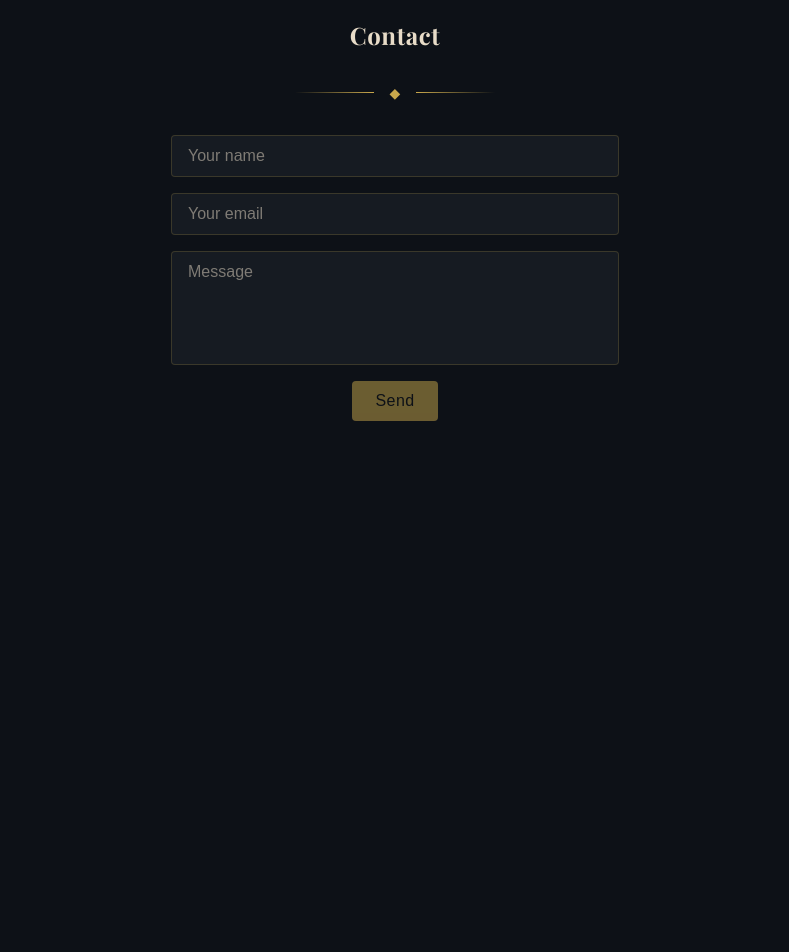
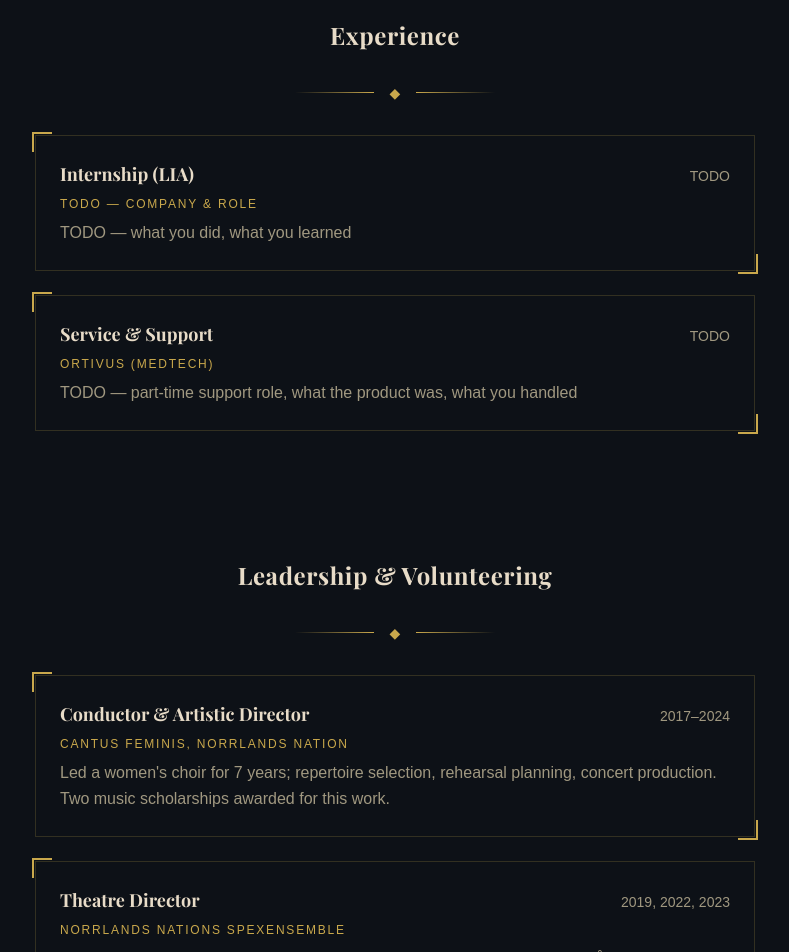
Before and after one commit to nanawally/portfolio, a Next.js app: page / in a window 1280 px wide. Shown: the part 1620-2572 px from the top of the page, without its empty margins (245-1034 px from the left). Before the commit the page ends 2169 px from the top, so only its background shows below. Built offline with nearby package versions, Linux system fonts and the light colour scheme; a web font is replaced by a local one.

Commit message:
Add experience, leadership, and github links to ProSite

```diff
--- a/app/components/ProSite.tsx
+++ b/app/components/ProSite.tsx
@@ -7,6 +7,8 @@ type Project = {
   tech: string;
   description: string;
   link: string | null;
+  github: string | null;
+  demo: string | null;
 };
 
 const techStack = {
@@ -25,6 +27,8 @@ const projects: Project[] = [
     description:
       "Attendance tracking, real-time game modes (Poule, King of the Hill) with multi-device WebSocket sessions, group management, and role-based access control.",
     link: "https://chainlink.annawallstrom.com/",
+    github: null, // private repo,
+    demo: "Admin: jane@janedoe.com / test123 · User: john@johndoe.com / test123",
   },
   {
     title: "Music Runner",
@@ -33,6 +37,8 @@ const projects: Project[] = [
     description:
       "Thesis project with a self-taught game framework. Players run through levels synced to music, with a level editor and server-side song map validation.",
     link: "https://music-runner-gamma.vercel.app",
+    github: "https://github.com/nanawally/examensprojekt-frontend",
+    demo: null,
   },
   {
     title: "Smoothify",
@@ -41,6 +47,48 @@ const projects: Project[] = [
     description:
       "Built in a cross-functional team of 8. Recipe browsing and filtering with responsive design.",
     link: "https://smoothify2025.vercel.app/",
+    github: "https://github.com/nanawally/javauxproject2025",
+    demo: null,
+  },
+];
+
+const experience = [
+  {
+    title: "Internship (LIA)",
+    place: "TODO — company & role",
+    period: "TODO",
+    description: "TODO — what you did, what you learned",
+  },
+  {
+    title: "Service & Support",
+    place: "Ortivus (medtech)",
+    period: "TODO",
+    description:
+      "TODO — part-time support role, what the product was, what you handled",
+  },
+];
+
+const leadership = [
+  {
+    title: "Conductor & Artistic Director",
+    org: "Cantus Feminis, Norrlands Nation",
+    period: "2017–2024",
+    description:
+      "Led a women's choir for 7 years; repertoire selection, rehearsal planning, concert production. Two music scholarships awarded for this work.",
+  },
+  {
+    title: "Theatre Director",
+    org: "Norrlands Nations Spexensemble",
+    period: "2019, 2022, 2023",
+    description:
+      "Directed three full-scale student theatre productions (Frankentodd, Jakten på Atlantis, Mordet På Arvingarna).",
+  },
+  {
+    title: "Competition Choir Member",
+    org: "La Cappella",
+    period: "2016–present",
+    description:
+      "Ranked #3 worldwide among women's choirs. Member of the repertoire council since 2023.",
   },
 ];
 
@@ -166,6 +214,11 @@ export default function ProSite() {
                   <p className="text-text-muted leading-relaxed mb-3">
                     {project.description}
                   </p>
+                  {project.demo && (
+                    <p className="text-xs text-text-muted mb-3">
+                      Demo logins · {project.demo}
+                    </p>
+                  )}
                   {project.link && (
                     <a
                       href={project.link}
@@ -176,8 +229,76 @@ export default function ProSite() {
                       Live demo →
                     </a>
                   )}
+                  {project.github && (
+                    <a
+                      href={project.github}
+                      target="_blank"
+                      rel="noopener noreferrer"
+                      className="text-primary hover:underline text-sm ml-4"
+                    >
+                      GitHub →
+                    </a>
+                  )}
                 </div>
               )}
+            </div>
+          ))}
+        </div>
+      </section>
+
+      {/* Experience */}
+      <section className="max-w-3xl mx-auto px-6 py-16">
+        <h2 className="text-2xl font-serif font-bold mb-2 text-center tracking-wide">
+          Experience
+        </h2>
+        <div className="deco-divider mb-8">
+          <span className="text-primary text-sm">◆</span>
+        </div>
+        <div className="flex flex-col gap-6">
+          {experience.map((exp) => (
+            <div
+              key={exp.title}
+              className="deco-frame border border-border p-6"
+            >
+              <div className="flex justify-between items-baseline mb-2">
+                <h3 className="font-serif font-bold text-lg">{exp.title}</h3>
+                <span className="text-sm text-text-muted">{exp.period}</span>
+              </div>
+              <p className="text-xs tracking-[0.15em] text-primary uppercase mb-2">
+                {exp.place}
+              </p>
+              <p className="text-text-muted leading-relaxed">
+                {exp.description}
+              </p>
+            </div>
+          ))}
+        </div>
+      </section>
+
+      {/* Leadership & Volunteering */}
+      <section className="max-w-3xl mx-auto px-6 py-16">
+        <h2 className="text-2xl font-serif font-bold mb-2 text-center tracking-wide">
+          Leadership & Volunteering
+        </h2>
+        <div className="deco-divider mb-8">
+          <span className="text-primary text-sm">◆</span>
+        </div>
+        <div className="flex flex-col gap-6">
+          {leadership.map((item) => (
+            <div
+              key={item.title}
+              className="deco-frame border border-border p-6"
+            >
+              <div className="flex justify-between items-baseline mb-2">
+                <h3 className="font-serif font-bold text-lg">{item.title}</h3>
+                <span className="text-sm text-text-muted">{item.period}</span>
+              </div>
+              <p className="text-xs tracking-[0.15em] text-primary uppercase mb-2">
+                {item.org}
+              </p>
+              <p className="text-text-muted leading-relaxed">
+                {item.description}
+              </p>
             </div>
           ))}
         </div>
```
